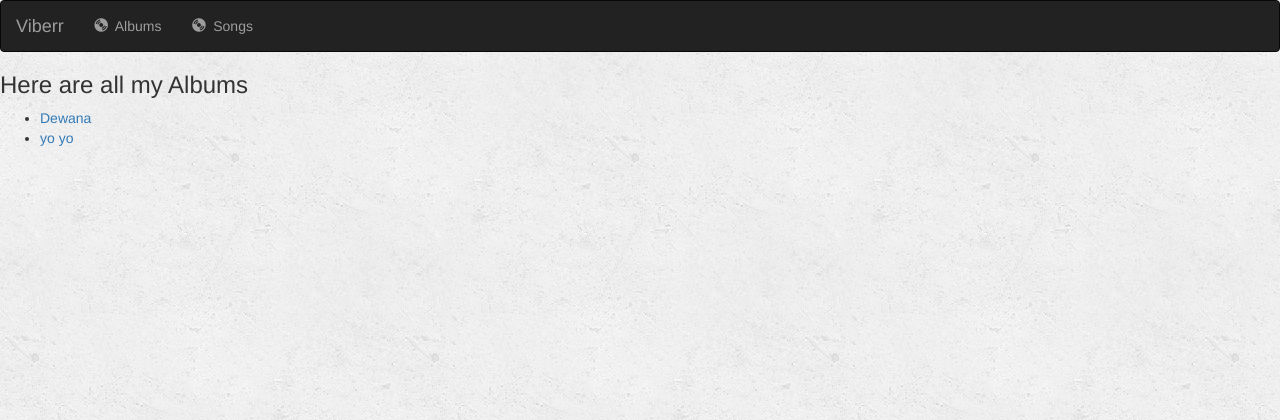
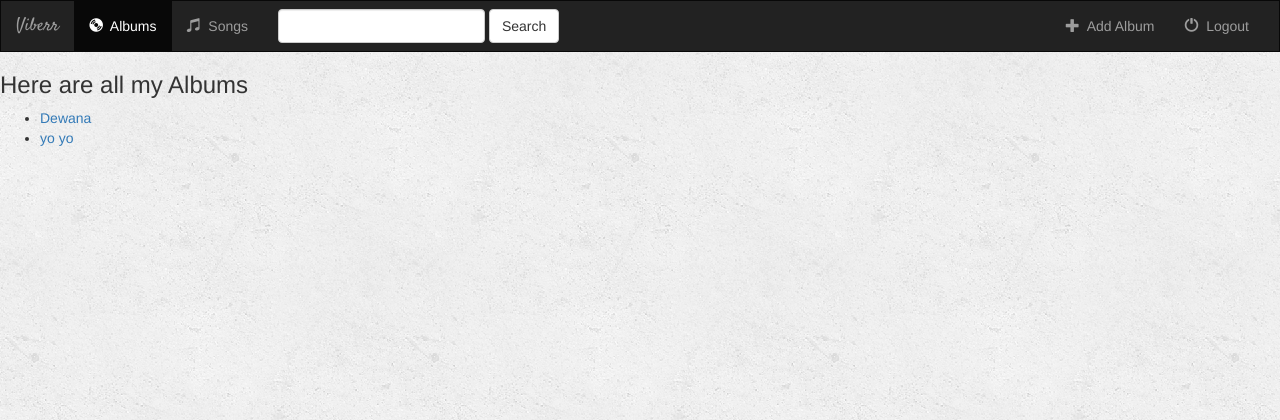
Before and after one commit to pawansonu4/Django_tute_boston, a Django app: page /music/ in a window 1280 px wide. Shown: the top 420 px of the page. Run offline with Django 3.2, Linux system fonts and the light colour scheme; data comes from the database, SQL or seed files in the repository; some libraries are stand-ins or nearby versions.

Commit message:
finish navigation bar

```diff
--- a/website/music/static/music/style.css
+++ b/website/music/static/music/style.css
@@ -1,3 +1,9 @@
 body{
     background: white url("images/background.png");
 }
+.navbar{
+    border-radius: 0;
+}
+.navbar-brand{
+    font-family: 'Satisfy', cursive;
+}
--- a/website/music/templates/music/index.html
+++ b/website/music/templates/music/index.html
@@ -19,7 +19,7 @@
 
         <div class="collapse navbar-collapse">
             <ul class="nav navbar-nav">
-                <li class="">
+                <li class="active">
                     <a href="{% url 'music:index' %}">
                         <span class="glyphicon glyphicon-cd" aria-hidden="true"></span>&nbsp;
                         Albums
@@ -28,11 +28,35 @@
                 </li>
                 <li class="">
                     <a href="#">
-                        <span class="glyphicon glyphicon-cd" aria-hidden="true"></span>&nbsp;
+                        <span class="glyphicon glyphicon-music" aria-hidden="true"></span>&nbsp;
                         Songs
                     </a>
 
                 </li>
+            </ul>
+            <form class="navbar-form navbar-left" role="search" method="get" action="#">
+                <div class="form-group">
+                    <input type="text" class="form-control" name="q" value="">
+
+                </div>
+                <button type="submit" class="btn btn-default"> Search</button>
+            </form>
+            <ul class="nav navbar-nav navbar-right">
+                <li class="">
+                    <a href="{% url 'music:index' %}">
+                        <span class="glyphicon glyphicon-plus" aria-hidden="true"></span>&nbsp;
+                        Add Album
+                    </a>
+
+                </li>
+                <li class="">
+                    <a href="#">
+                        <span class="glyphicon glyphicon-off" aria-hidden="true"></span>&nbsp;
+                        Logout
+                    </a>
+
+                </li>
+
             </ul>
 
         </div>
```
